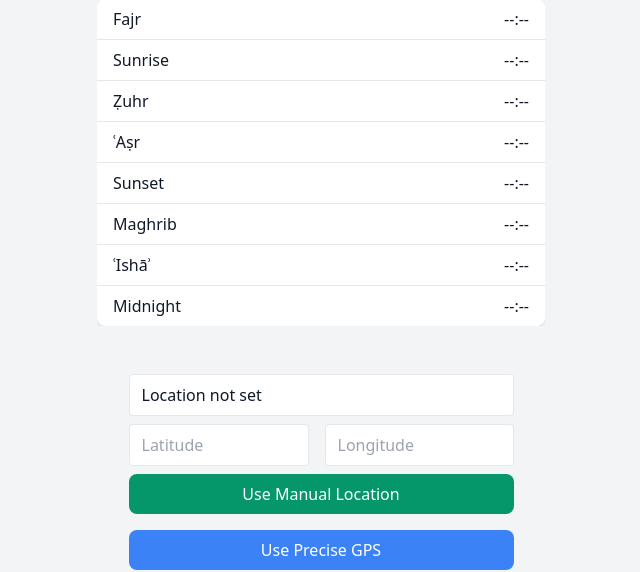
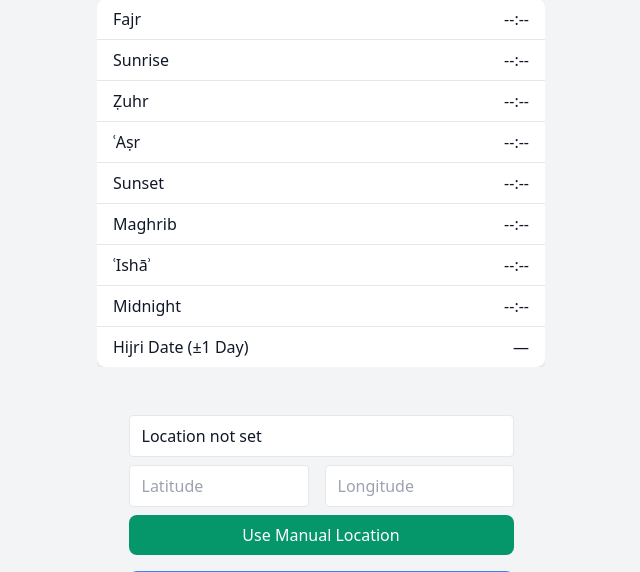
Before and after one commit to hassantahan/islamictimes-org, a Flask app: page / in a window 1280 px wide. Shown: the part 145-717 px from the top of the page, without its empty margins (319-959 px from the left). Run offline with Flask 2, Linux system fonts and the light colour scheme; some libraries are stand-ins or nearby versions.

Commit message:
Bug fixes + minor features - Added Hijri date to Prayers webpage - Display warning when prayers are not well established due to location being at an extreme latitude and specific dates - Fixed issue where Tehran method chooses Sunset-Sunrise midnight instead of Sunset-Fajr - Fixed visibilities page not displaying upcoming month but rather always Muharram 1447     - Now displays upcoming month delayed by 7 days

```diff
--- a/app.py
+++ b/app.py
@@ -9,9 +9,14 @@
 from misc import hijri_to_gregorian
 import requests, math, sys, time, os, logging
 import subprocess, pathlib, tempfile
+import warnings
 
 OSM_NOMINATIM = "https://nominatim.openstreetmap.org/search"
 IPINFO        = "https://ipapi.co/json/"
+HIJRI_MONTH_NAMES = [
+    "Muḥarram","Ṣaffar","Rabīʿ al-Awwal","Rabīʿ al-Thānī","Jumādā al-Ūlā","Jumādā al-Thāniyah",
+    "Rajab","Shaʿbān","Ramaḍān","Shawwāl","Dhū al-Qaʿdah","Dhū al-Ḥijjah"
+]
 
 app = Flask(__name__)
 app.logger.setLevel(logging.INFO)
@@ -84,12 +89,18 @@
         abort(400, "Missing date.")
     y, m, d = map(int, gdate.split("-"))
     h_year, h_month, h_day = gregorian_to_hijri(y, m, d)
-    # bump to next month, handle year rollover
-    h_month += 1
-    if h_month > 12:
-        h_month = 1
-        h_year += 1
-    return jsonify({"month": h_month, "year": h_year})
+
+    # 7-day delay: keep current month for days 1..7, else advance one month.
+    if h_day > 7:
+        h_month += 1
+        if h_month > 12:
+            h_month = 1
+            h_year += 1
+    return jsonify({
+        "month": h_month,
+        "month_name": HIJRI_MONTH_NAMES[h_month-1],
+        "year": h_year
+    })
 
 # ---------------------------------------------------------------------------#
 # Core Map Generator                                                         #
@@ -300,24 +311,42 @@
     if "lat" not in payload or "lon" not in payload:
         abort(400, "JSON must include lat & lon.")
 
-    loc = build_itlocation(payload)
-    times = loc.prayer_times()  # returns PrayerTimes dataclass
+    # times = loc.prayer_times()  # returns PrayerTimes dataclass
+    with warnings.catch_warnings(record=True) as wlist:
+        warnings.simplefilter("always", category=UserWarning)
+        loc = build_itlocation(payload)
+        times = loc.prayer_times()  # returns PrayerTimes dataclass
 
-    # build out each prayer, catching inf→message
-    out = {}
-    for key in ("fajr","sunrise","zuhr","asr","sunset","maghrib","isha","midnight"):
-        out[key] = _format_prayer(getattr(times, key))
+        # build out each prayer, catching inf→message
+        out = {}
+        for key in ("fajr","sunrise","zuhr","asr","sunset","maghrib","isha","midnight"):
+            out[key] = _format_prayer(getattr(times, key))
 
-    # method metadata
-    m = times.method
-    out["method"] = {
-        "name":           m.name,
-        "asr_type":       getattr(m, "asr_type", 0),
-        "midnight_type":  getattr(m, "midnight_type", 0),
-        "fajr_angle":     {"decimal": getattr(m, "fajr_angle", None)},
-        "maghrib_angle":  {"decimal": getattr(m, "maghrib_angle", None)},
-        "isha_angle":     {"decimal": getattr(m, "isha_angle", None)},
-    }
+        # method metadata
+        m = times.method
+        out["method"] = {
+            "name":           m.name,
+            "asr_type":       getattr(m, "asr_type", 0),
+            "midnight_type":  getattr(m, "midnight_type", 0),
+            "fajr_angle":     {"decimal": getattr(m, "fajr_angle", None)},
+            "maghrib_angle":  {"decimal": getattr(m, "maghrib_angle", None)},
+            "isha_angle":     {"decimal": getattr(m, "isha_angle", None)},
+        }
+
+        # Hijri date for the requested Gregorian date (local to the chosen tz)
+        hijri = loc.dates_times().hijri
+        out["hijri"] = {
+            "year": hijri.hijri_year, # type: ignore
+            "month": hijri.hijri_month, # type: ignore
+            "day": hijri.hijri_day, # type: ignore
+            "month_name": HIJRI_MONTH_NAMES[hijri.hijri_month-1] # type: ignore
+        }
+
+        out["warnings"] = []
+        for w in wlist or []:
+            msg = str(w.message)
+            if "Extreme latitude warning" in msg:
+                out["warnings"].append(msg)
 
     return jsonify(out)
 
--- a/requirements.txt
+++ b/requirements.txt
@@ -1,5 +1,5 @@
 Flask>=2.0
-islamic_times>=2.0.6
+islamic_times>=2.1.0
 timezonefinder>=6.1.0
 requests>=2.25.1
 gunicorn
--- a/static/js/main.js
+++ b/static/js/main.js
@@ -57,6 +57,20 @@
         const cell = document.getElementById(`time-${key}`);
         if (cell) cell.textContent = fmtTime(obj.time);
     });
+
+    // warning banner
+    const alertEl = $("#lat-alert");
+    if (alertEl) {
+        const hasExtreme = Array.isArray(json.warnings) &&
+                           json.warnings.some(s => s.includes("Extreme latitude warning"));
+        if (hasExtreme) show(alertEl); else hide(alertEl);
+    }
+
+    // Hijri date row
+    if (json.hijri && $("#time-hijri")) {
+        const h = json.hijri;
+        $("#time-hijri").textContent = `${h.day} ${h.month_name} ${h.year}`;
+    }
     const methodDisplayElem = $("#method-display-bottom");
     if (methodDisplayElem) {
         methodDisplayElem.textContent = json.method.name;
@@ -226,7 +240,10 @@
       $("#maghrib_angle").value = 0;
       $("#isha_angle").value    = 15;
     } else {
-      $("#midnight").value = $("#method").value === "JAFARI" ? "jafari" : "standard";
+      const m = $("#method").value;
+      // All Shia methods use Sunset→Fajr (Jaʿfarī) midnight
+      const isShia = (m === "JAFARI" || m === "TEHRAN");
+      $("#midnight").value = isShia ? "jafari" : "standard";
     }
 });
 
--- a/templates/index.html
+++ b/templates/index.html
@@ -63,6 +63,14 @@
         <input type="date" id="date-picker" class="border rounded px-3 py-2 dark:bg-gray-700 dark:border-gray-600">
       </div>
 
+      <!-- Extreme latitude alert -->
+      <div id="lat-alert"
+           class="hidden mx-auto mb-4 max-w-md text-center text-sm px-3 py-2 rounded border
+                  border-yellow-400 bg-yellow-50 text-yellow-800
+                  dark:bg-yellow-900/30 dark:text-yellow-200 dark:border-yellow-700">
+        ⚠ Prayer times at this latitude and date are not well established.
+      </div>
+
       <div class="overflow-x-auto max-w-md mx-auto">
         <table class="min-w-full bg-white dark:bg-gray-800 shadow rounded-lg">
           <tbody id="prayer-body" class="divide-y">
@@ -74,6 +82,7 @@
             <tr><td class="px-4 py-2 font-medium">Maghrib</td><td id="time-maghrib" class="px-4 py-2 text-right">--:--</td></tr>
             <tr><td class="px-4 py-2 font-medium">ʿIshāʾ</td><td id="time-isha" class="px-4 py-2 text-right">--:--</td></tr>
             <tr><td class="px-4 py-2 font-medium">Midnight</td><td id="time-midnight" class="px-4 py-2 text-right">--:--</td></tr>
+            <tr><td class="px-4 py-2 font-medium">Hijri Date (±1 Day)</td><td id="time-hijri" class="px-4 py-2 text-right">—</td></tr>
           </tbody>
         </table>
       </div>
```
Also changed, not shown: static/js/visibilities.js (+4 -4 lines).
